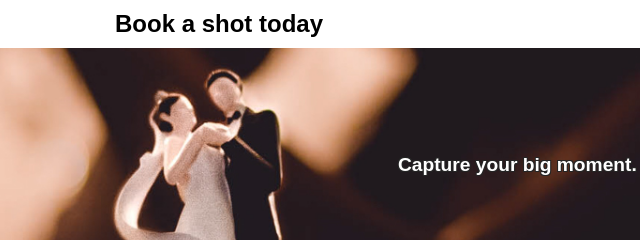
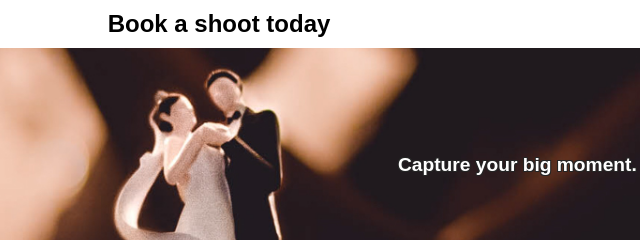
Before and after one commit to joserocha3/michaelangelo-demo, a Gatsby site: page / in a window 1280 px wide. Shown: the top 240 px of the page, 421-1061 px from the left. Built offline with nearby package versions, Linux system fonts and the light colour scheme; Gatsby itself is replaced by a stand-in of ours.

Commit message:
Update index.js

```diff
--- a/src/pages/index.js
+++ b/src/pages/index.js
@@ -56,7 +56,7 @@ const IndexPage = () =>
 
     <Header>
       <HeaderImage src={logo} />
-      <TextHeader>Book a shot today</TextHeader>
+      <TextHeader>Book a shoot today</TextHeader>
       <HeaderImage src={logo} />
     </Header>
 
```
